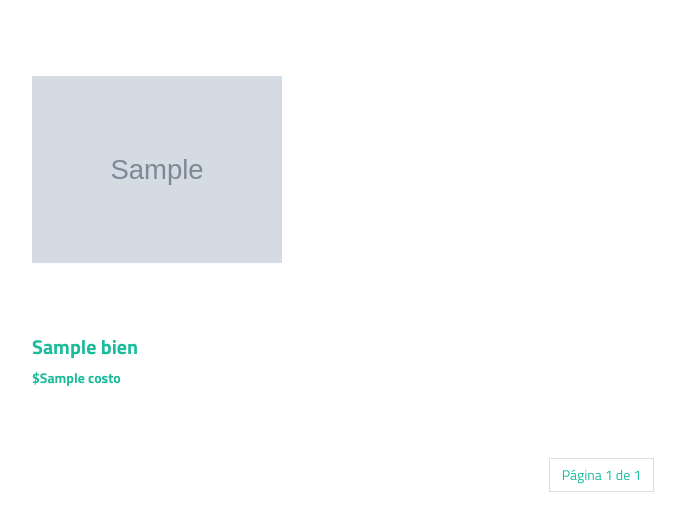
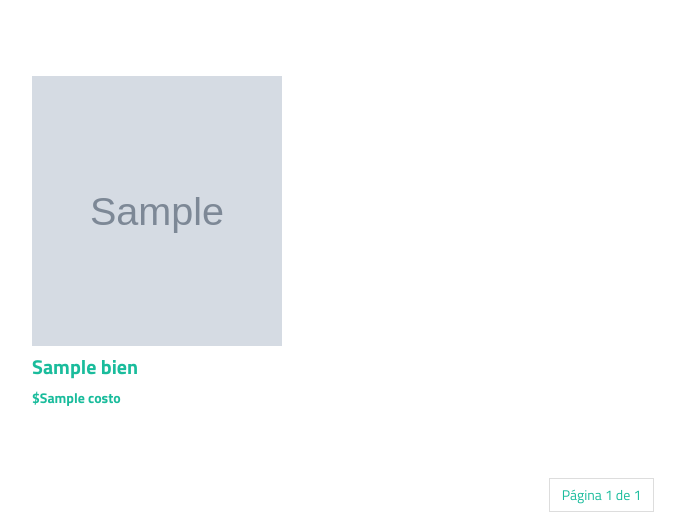
Before and after one commit to jmaltube/nebula, a Django app: template site_app/templates/vidriera.html in a window 1280 px wide. Shown: the part 382-909 px from the top of the page, without its empty margins (38-723 px from the left). Run offline with Django 3.2, Linux system fonts and the light colour scheme; the template is opened without the code that fills it: most values are stand-ins (such as "Sample title", 1, 10 or a date in 2020); grey boxes marked "Sample" are stand-in pictures; form fields are guessed from the names that the template uses; some libraries are stand-ins or nearby versions.

Commit message:
img size

```diff
--- a/static/css/style.css
+++ b/static/css/style.css
@@ -1086,10 +1086,13 @@ div.cart-collaterals ul.products li.product:hover .add_to_cart_button {
     margin: 10px 0;
 }
 .single-shop-product div.product-upper {
-    min-height: 250px;
-    min-width: 250px;
-    max-height: 250px;
-    max-width: 250px;
+    width: 250px;
+    height: 270px;
+}
+
+.single-shop-product div.product-upper img {
+    height: 100%;
+    width: 100%;
 }
 .product-option-shop {
     margin-top: 15px;
```
